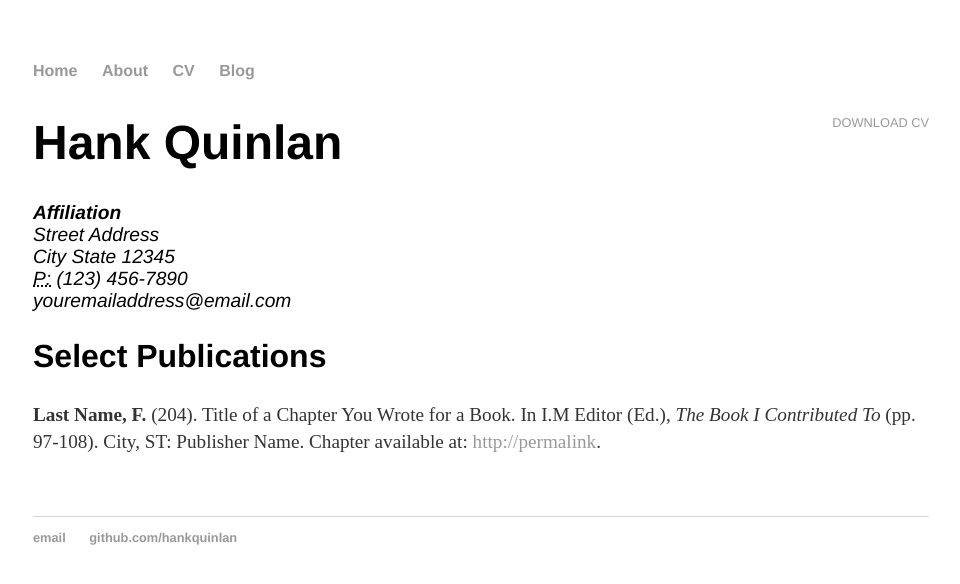
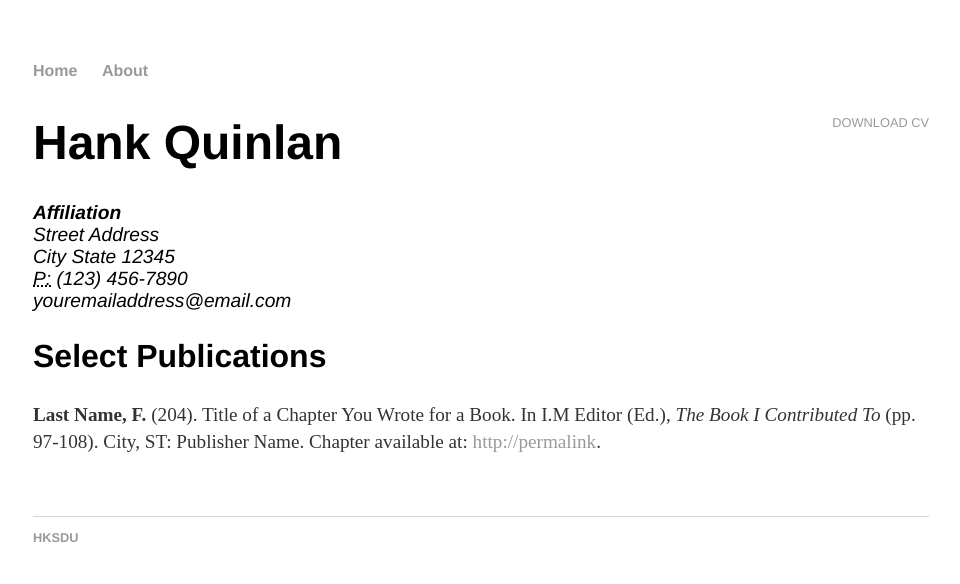
Before and after one commit to HKSDU/hksdu.github.io, a Jekyll site: the page built from cv/index.html, in a window 1280 px wide. Shown: the top 584 px of the page, without its empty margins (159-1119 px from the left). Built offline with Jekyll 4.4.1, drawn with Linux system fonts in a browser that asks for light colours.

Commit message:
Update default.html

```diff
--- a/_layouts/default.html
+++ b/_layouts/default.html
@@ -13,8 +13,6 @@
 <ul>
 <li><a href="/">Home</a></li>
 <li><a href="/about">About</a></li>
-<li><a href="/cv">CV</a></li>
-<li><a href="/blog">Blog</a></li>
 </ul>
     </nav>
 <div class="container">
@@ -25,8 +23,7 @@
 
   <footer>
    <ul>
-   <li><a href="mailto:hankquinlanhub@gmail.com">email</a></li>
-   <li><a href="https://github.com/hankquinlan">github.com/hankquinlan</a></li>
+   <li><a href="/">HKSDU</a></li>
    </ul>
   </footer>
   </body>
```
